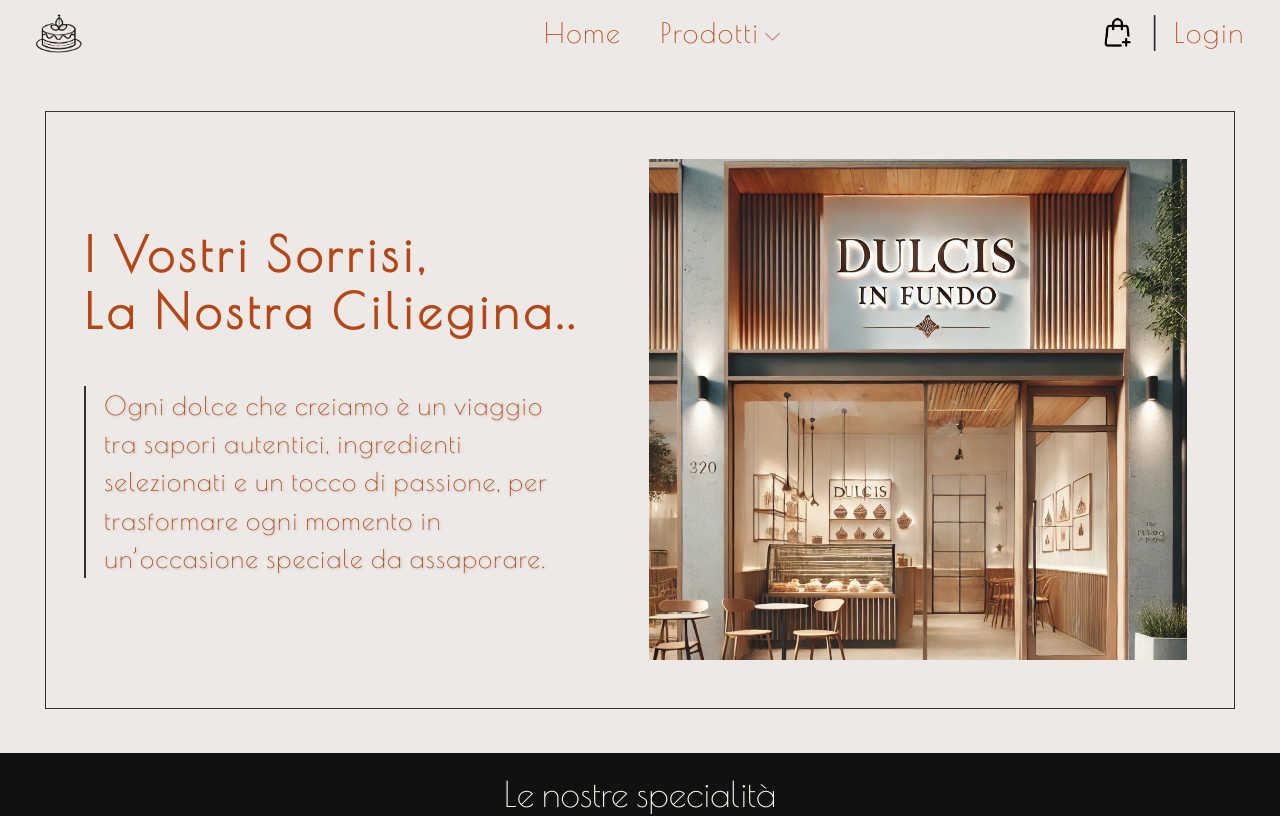
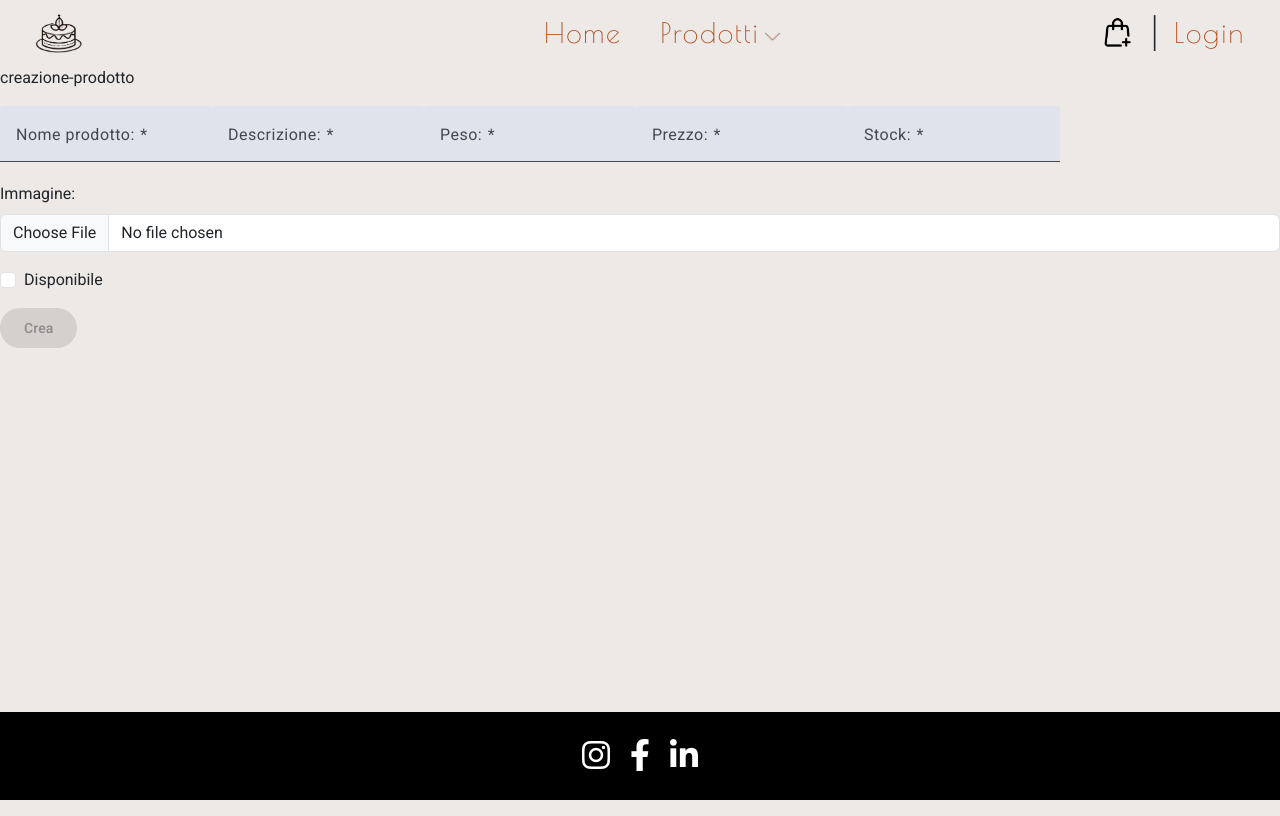
Before and after one commit to supertorres97/ProgettoBTorinoFrontend, an Angular app: page /createProduct in a window 1280 px wide. Before the commit this address led to /home. Shown: the top 816 px of the page. Built offline with nearby package versions, Linux system fonts and the light colour scheme.

Commit message:
quasii create prodotti

```diff
--- a/src/app/Components/creazione-prodotto/creazione-prodotto.component.html
+++ b/src/app/Components/creazione-prodotto/creazione-prodotto.component.html
@@ -1 +1,54 @@
-<p>creazione-prodotto works!</p>
+<p>creazione-prodotto</p>
+<form [formGroup]="createProductForm" (ngSubmit)="onSubmit()">
+
+    <mat-form-field>
+        <mat-label>Nome prodotto: </mat-label>
+        <input matInput type="text" name="nome prodotto" formControlName="nomeProdotto">
+    </mat-form-field>
+
+    <mat-form-field>
+        <mat-label>Descrizione: </mat-label>
+        <input matInput type="text" name="descrizione" formControlName="descrizione">
+    </mat-form-field>
+
+    <mat-form-field>
+        <mat-label>Peso: </mat-label>
+        <input matInput type="number" name="peso" formControlName="peso">
+    </mat-form-field>
+
+    <mat-form-field>
+        <mat-label>Prezzo: </mat-label>
+        <input matInput type="number" name="prezzo" formControlName="prezzo">
+    </mat-form-field>
+
+    <mat-form-field>
+        <mat-label>Stock: </mat-label>
+        <input matInput type="number" name="stock" formControlName="stock">
+    </mat-form-field>
+
+    <div class="mb-3">
+        <label for="formFile" class="form-label">Immagine:</label>
+        <input class="form-control" type="file" id="formFile" formControlName="immagine" (change)="onFileSelected($event)">
+    </div>
+
+    <div class="form-check">
+        <input class="form-check-input" type="checkbox" value="false" id="defaultCheck1" formControlName="disponibile">
+        <label class="form-check-label" for="defaultCheck1">
+          Disponibile
+        </label>
+      </div>
+
+<!--
+    <div class="form-check form-switch">
+        <input class="form-check-input" type="checkbox" role="switch" id="flexSwitchCheckDefault" formControlName="disponibile">
+        <label class="form-check-label" for="flexSwitchCheckDefault">Disponibile</label>
+    </div>
+-->
+    <p>{{msg}}</p>
+    <button mat-raised-button type="submit" [disabled]="!createProductForm.valid">Crea</button>
+</form>
+
+
+
+
+<!-- (change)="onFileSelected($event)"-->
--- a/src/app/Components/creazione-prodotto/creazione-prodotto.component.ts
+++ b/src/app/Components/creazione-prodotto/creazione-prodotto.component.ts
@@ -1,4 +1,7 @@
-import { Component } from '@angular/core';
+import { Component, OnInit } from '@angular/core';
+import { ProdottiService } from '../../services/prodotti.service';
+import { FormControl, FormGroup, Validators } from '@angular/forms';
+import { Router } from '@angular/router';
 
 @Component({
   selector: 'app-creazione-prodotto',
@@ -7,6 +10,55 @@ import { Component } from '@angular/core';
   templateUrl: './creazione-prodotto.component.html',
   styleUrl: './creazione-prodotto.component.css'
 })
-export class CreazioneProdottoComponent {
+export class CreazioneProdottoComponent implements OnInit{
+
+  msg:string = "";
+  createProductForm:any;
+  selectImage:File | null = null;
+
+  constructor(private prodS:ProdottiService, private router:Router){}
+
+  ngOnInit(): void {
+    console.log("creteProduct");
+    this.createProductForm = new FormGroup({
+      nomeProdotto: new FormControl(null, Validators.required),
+      descrizione: new FormControl(null, Validators.required),
+      peso: new FormControl(null, Validators.required),
+      prezzo: new FormControl(null, Validators.required),
+      stock: new FormControl(null, Validators.required),
+      disponibile: new FormControl(null),
+      immagine: new FormControl(null, Validators.required)
+    });
+  }
+
+  onFileSelected(event:Event):void{
+    const input = event.target as HTMLInputElement;
+    if (input?.files?.[0]) {
+      this.selectImage = input.files[0];
+      this.createProductForm.get('immagine')?.setValue(this.selectImage.name);
+    }
+  }
+
+  onSubmit() {
+    console.log("submit");
+
+    console.log(this.createProductForm.value.immagine);
+    this.prodS.createProdotto({
+      nome:this.createProductForm.value.nomeProdotto,
+      descrizione:this.createProductForm.value.descrizione,
+      peso:this.createProductForm.value.peso,
+      prezzo:this.createProductForm.value.prezzo,
+      stock:this.createProductForm.value.stock,
+      disponibile:this.createProductForm.value.disponibile,
+      img:this.createProductForm.value.immagine,
+      tipo:1
+    }).subscribe((resp:any) => {
+      if(resp.rc){
+        this.router.navigate(['prodotti']);
+      } else {
+        this.msg = resp.msg;
+      }
+    });
+  }
 
 }
--- a/src/app/Components/navbar/navbar.component.html
+++ b/src/app/Components/navbar/navbar.component.html
@@ -43,7 +43,7 @@
             <a href="#" class="link" id="blackHover"><h3>Prodotti<img class="down-arrow" src="down-arrow.png"
                   alt="down-arrow" /></h3></a>
             <ul class="dropdown-menu"> <!-- ngFor="let type of TipoDolce"> -->
-              <!-- <li><a routerLink="/product/"  QUI METTERE L'ITEM CHE SARà IL TIPO DI DOLCE >Subitem 1</a></li> -->
+              <li><a routerLink="/prodotti/">Tutti i prodotti</a></li>
             </ul>
           </li>
         </ul>
--- a/src/app/app-routing.module.ts
+++ b/src/app/app-routing.module.ts
@@ -6,6 +6,7 @@ import { LoginComponent } from './Components/login/login.component';
 import { UserProfileComponent } from './Components/profile/profile.component';
 import { ProdottiComponent } from './Components/prodotti/prodotti.component';
 import { SignInComponent } from './Components/sign-in/sign-in.component';
+import { CreazioneProdottoComponent } from './Components/creazione-prodotto/creazione-prodotto.component';
 
 const routes: Routes = [
   { path: '', pathMatch: 'full', redirectTo: '/home' },         // Reindirizza alla Home
@@ -17,6 +18,7 @@ const routes: Routes = [
   { path: 'prodotti', component: ProdottiComponent},            //prodotti
   { path: 'sign-in', component: SignInComponent },              // Registrazione
   {path: 'profile/:id', component: UserProfileComponent},                 // Login
+  {path: 'createProduct', component: CreazioneProdottoComponent},   //creazione prodotto
   { path: '**', redirectTo: '/home?error=true' }                // Redirige tutte le rotte sconosciute a /home con parametro error
 ];
 
--- a/src/app/app.module.ts
+++ b/src/app/app.module.ts
@@ -27,6 +27,7 @@ import { ProdottiComponent } from './Components/prodotti/prodotti.component';
 import { provideAnimationsAsync } from '@angular/platform-browser/animations/async';
 import { SignInComponent } from './Components/sign-in/sign-in.component';
 import { CreazioneProdottoComponent } from './Components/creazione-prodotto/creazione-prodotto.component';
+import {MatCheckboxModule} from '@angular/material/checkbox';
 
 
 @NgModule({
@@ -55,7 +56,8 @@ import { CreazioneProdottoComponent } from './Components/creazione-prodotto/crea
     MatInputModule,
     MatSelectModule,
     MatStepperModule,
-    MatButtonModule
+    MatButtonModule,
+    MatCheckboxModule
   ],
   providers: [
     provideClientHydration(withEventReplay()),
```
